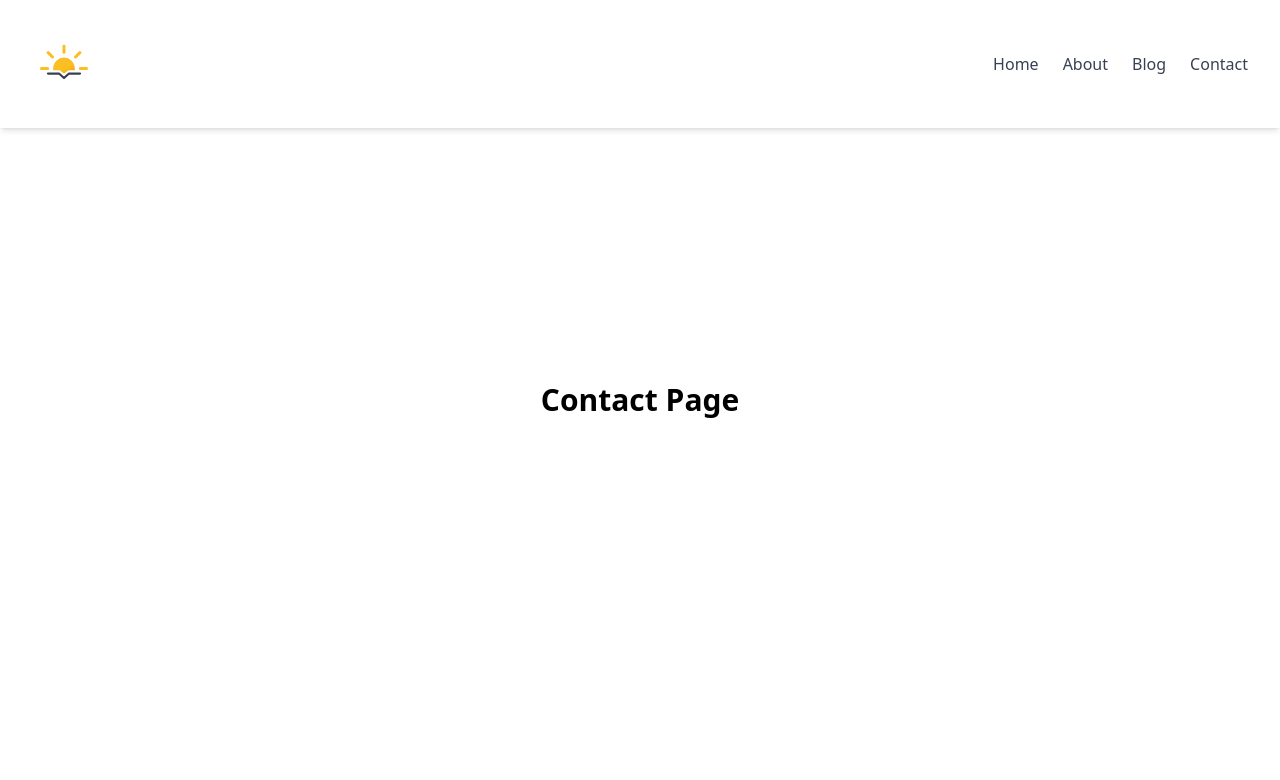
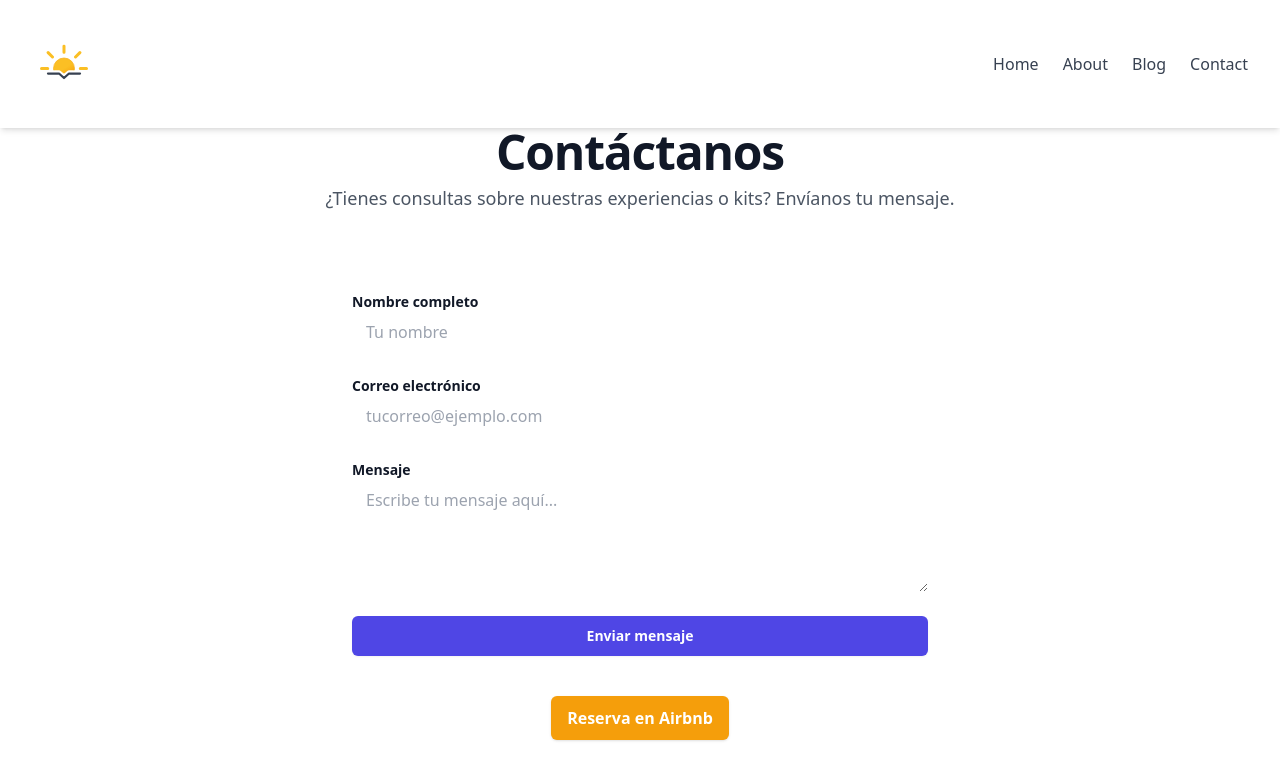
Before and after one commit to topja/sunset, a React (Vite) app: page /contact in a window 1280 px wide. Shown: the top 780 px of the page. Built offline with nearby package versions, Linux system fonts and the light colour scheme.

Commit message:
Update the contact section using formspree

```diff
--- a/src/pages/Contact.jsx
+++ b/src/pages/Contact.jsx
@@ -1,7 +1,126 @@
+import { useState } from "react";
+
 const Contact = () => {
+  const [formStatus, setFormStatus] = useState("idle");
+
+  const handleSubmit = async (e) => {
+    e.preventDefault();
+    const form = e.target;
+
+    try {
+      setFormStatus("loading");
+      const response = await fetch("https://formspree.io/f/xyyaoqnq", {
+        method: "POST",
+        body: new FormData(form),
+        headers: {
+          Accept: "application/json",
+        },
+      });
+
+      if (response.ok) {
+        setFormStatus("success");
+        form.reset();
+      } else {
+        setFormStatus("error");
+      }
+    } catch (error) {
+      console.error("Error al enviar el formulario:", error);
+      setFormStatus("error");
+    }
+  };
+
   return (
-    <div className="flex items-center justify-center h-screen">
-      <h1 className="text-3xl font-bold">Contact Page</h1>
+    <div className="isolate bg-white px-6 py-24 sm:py-32 lg:px-8">
+      <div className="mx-auto max-w-2xl text-center">
+        <h2 className="text-4xl font-semibold tracking-tight text-gray-900 sm:text-5xl">
+          Contáctanos
+        </h2>
+        <p className="mt-2 text-lg text-gray-600">
+          ¿Tienes consultas sobre nuestras experiencias o kits? Envíanos tu mensaje.
+        </p>
+      </div>
+
+      {/* Formulario */}
+      <form
+        onSubmit={handleSubmit}
+        className="mx-auto mt-16 max-w-xl sm:mt-20"
+      >
+        <div className="grid grid-cols-1 gap-6">
+          <div>
+            <label htmlFor="name" className="block text-sm font-semibold text-gray-900">
+              Nombre completo
+            </label>
+            <input
+              id="name"
+              name="name"
+              type="text"
+              required
+              className="block w-full rounded-md border-gray-300 px-3.5 py-2 text-gray-900 placeholder-gray-400 focus:border-indigo-500 focus:ring-indigo-500"
+              placeholder="Tu nombre"
+            />
+          </div>
+
+          <div>
+            <label htmlFor="email" className="block text-sm font-semibold text-gray-900">
+              Correo electrónico
+            </label>
+            <input
+              id="email"
+              name="email"
+              type="email"
+              required
+              className="block w-full rounded-md border-gray-300 px-3.5 py-2 text-gray-900 placeholder-gray-400 focus:border-indigo-500 focus:ring-indigo-500"
+              placeholder="tucorreo@ejemplo.com"
+            />
+          </div>
+
+          <div>
+            <label htmlFor="message" className="block text-sm font-semibold text-gray-900">
+              Mensaje
+            </label>
+            <textarea
+              id="message"
+              name="message"
+              rows="4"
+              required
+              className="block w-full rounded-md border-gray-300 px-3.5 py-2 text-gray-900 placeholder-gray-400 focus:border-indigo-500 focus:ring-indigo-500"
+              placeholder="Escribe tu mensaje aquí..."
+            />
+          </div>
+
+          <div>
+            <button
+              type="submit"
+              className="w-full rounded-md bg-indigo-600 px-4 py-2.5 text-center text-sm font-semibold text-white shadow-sm hover:bg-indigo-500 focus:outline-none focus:ring-2 focus:ring-indigo-500 focus:ring-offset-2"
+            >
+              {formStatus === "loading" ? "Enviando..." : "Enviar mensaje"}
+            </button>
+          </div>
+        </div>
+      </form>
+
+      {formStatus === "success" && (
+        <p className="mt-6 text-center text-green-600">
+          ¡Gracias! Hemos recibido tu mensaje.
+        </p>
+      )}
+      {formStatus === "error" && (
+        <p className="mt-6 text-center text-red-600">
+          Ocurrió un error. Inténtalo de nuevo.
+        </p>
+      )}
+
+      {/* Botón para Airbnb */}
+      <div className="mt-10 text-center">
+        <a
+          href="https://airbnb.com"
+          target="_blank"
+          rel="noopener noreferrer"
+          className="inline-block rounded-md bg-amber-500 px-4 py-2.5 text-white font-semibold shadow hover:bg-amber-400 transition-all"
+        >
+          Reserva en Airbnb
+        </a>
+      </div>
     </div>
   );
 };
```
